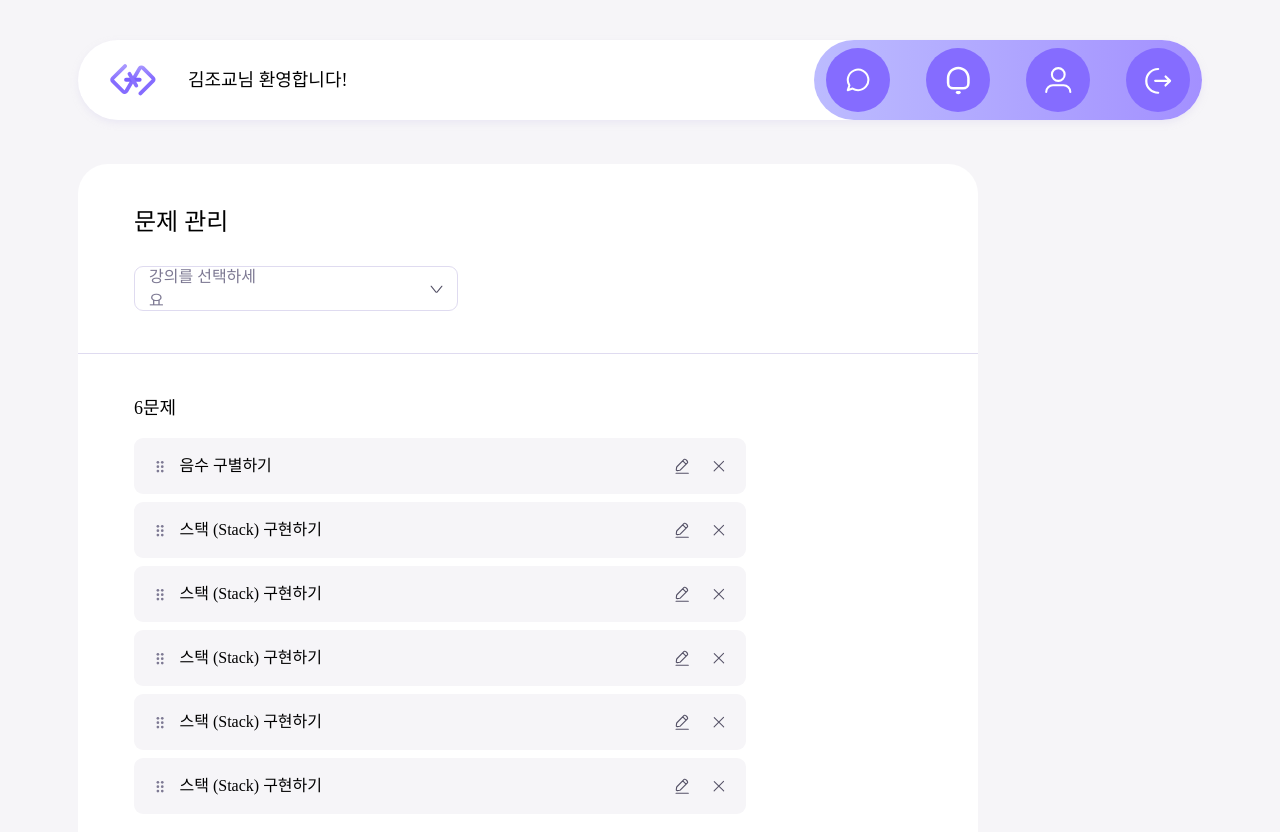
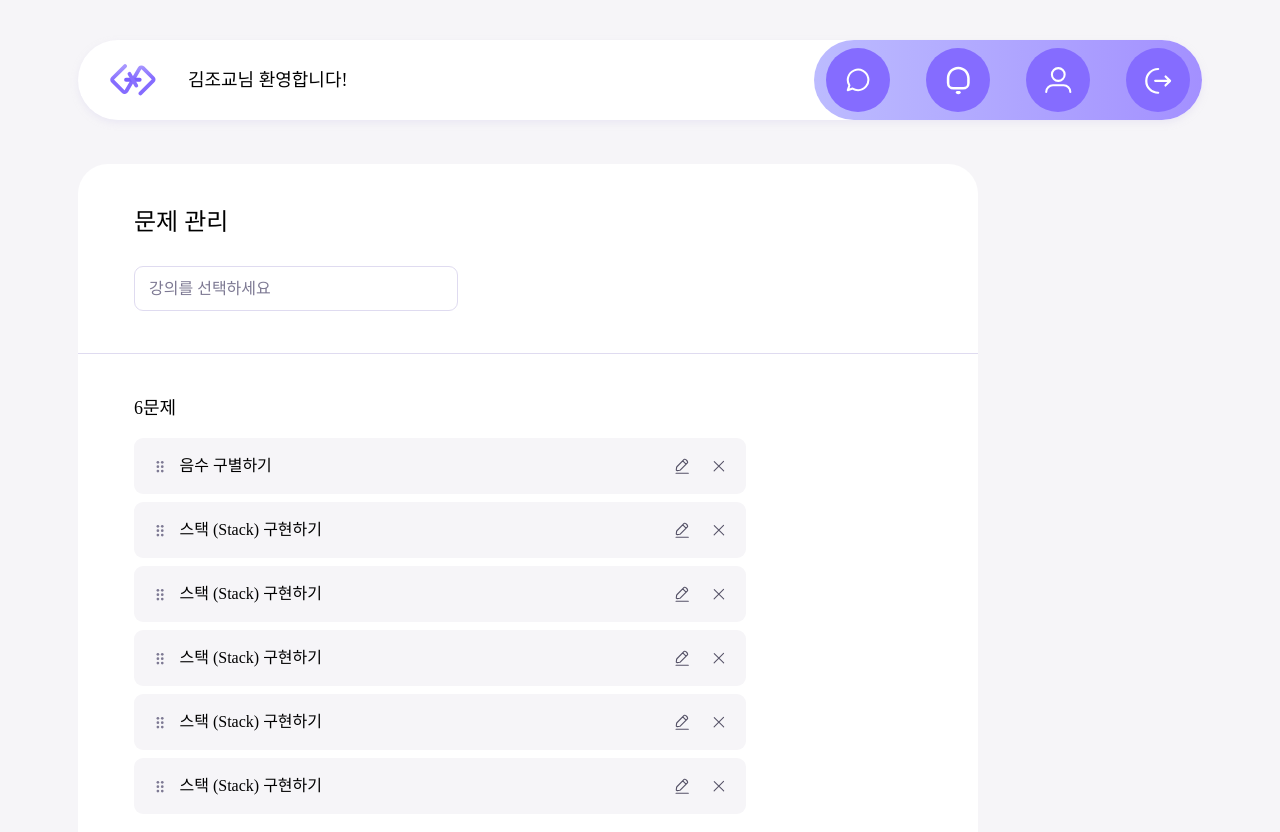
Before and after one commit to 2025-snowCode/snowCode-Client, a React (Vite) app: page /admin/assignments in a window 1280 px wide. Shown: the top 832 px of the page. Built offline with nearby package versions, Linux system fonts and the light colour scheme; a web font is replaced by a local one.

Commit message:
#9 remove: arrow-down 아이콘 삭제

```diff
--- a/src/assets/svg/ArrowDownIcon.tsx
+++ /dev/null
@@ -1,17 +0,0 @@
-import * as React from 'react';
-import type {SVGProps} from 'react';
-const SvgArrowdownIcon = (props: SVGProps<SVGSVGElement>) => (
-  <svg
-    xmlns='http://www.w3.org/2000/svg'
-    fill='none'
-    viewBox='0 0 16 10'
-    {...props}>
-    <path
-      stroke='#555267'
-      strokeLinecap='round'
-      strokeWidth={1.35}
-      d='m1.043 1.523 6.06 7.27a.9.9 0 0 0 1.382 0l6.059-7.27'
-    />
-  </svg>
-);
-export default SvgArrowdownIcon;
--- a/src/assets/svg/index.ts
+++ b/src/assets/svg/index.ts
@@ -1,4 +1,3 @@
-export {default as ArrowdownIcon} from './ArrowdownIcon';
 export {default as ArrowleftIcon} from './ArrowleftIcon';
 export {default as ArrowrightIcon} from './ArrowrightIcon';
 export {default as ChatIcon} from './ChatIcon';
--- a/src/components/admin/assignments/CourseSelector.tsx
+++ b/src/components/admin/assignments/CourseSelector.tsx
@@ -1,6 +1,5 @@
 import {useState} from 'react';
 import type {Assignment} from '../../common/Dashboard/types';
-import {ArrowdownIcon} from '../../../assets/svg';
 const assignments: Assignment[] = [
   {
     id: 1,
@@ -53,7 +52,6 @@ const CourseSelector = () => {
         className='flex items-center w-[324px] h-[45px] border-1 rounded-[9px] border-stroke gap-40 px-[14px]'
         onClick={handleOnClick}>
         <span className='text-light-black'>강의를 선택하세요</span>
-        <ArrowdownIcon width={13.5} height={8} />
       </div>
       {open && (
         <ul className='flex flex-col w-[324px] bg-gray border-0 rounded-[9px] absolute shadow-dropdown'>
```
Also changed, not shown: public/svg/arrowDownIcon.svg (deleted).
